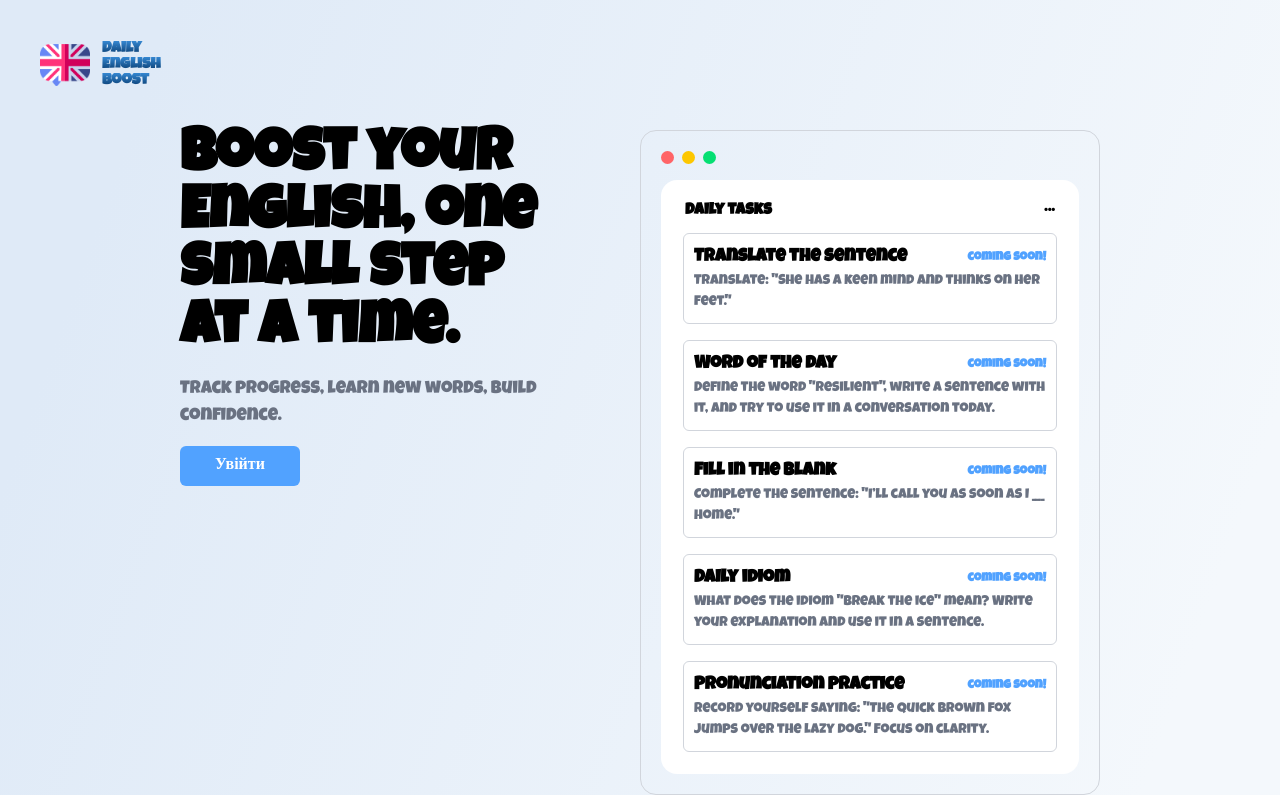
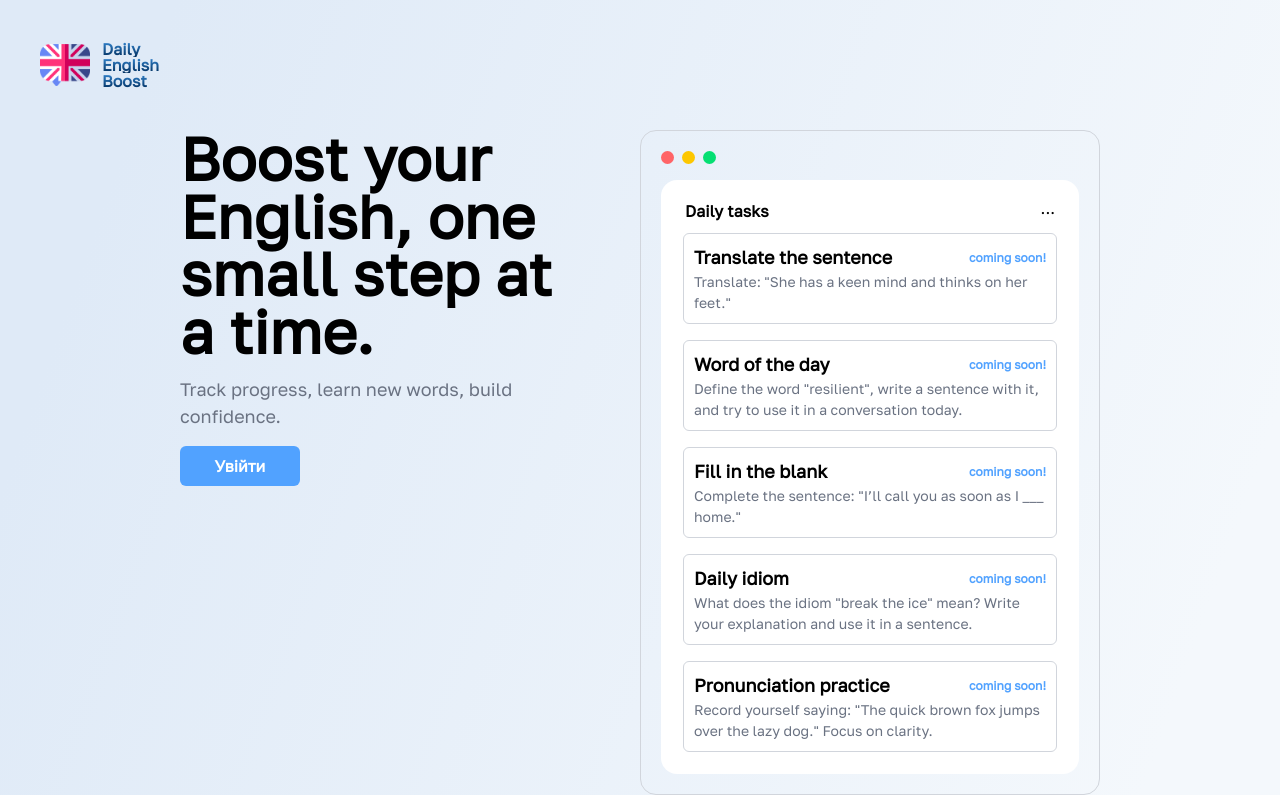
Before and after one commit to OlehWhite/daily-english-boost, a Next.js app: page / in a window 1280 px wide. Shown: the top 800 px of the page. Built offline with nearby package versions, Linux system fonts and the light colour scheme; no server answers.

Commit message:
UI: Moved and renamed folders and files

```diff
--- a/app/globals.css
+++ b/app/globals.css
@@ -6,8 +6,8 @@
   --foreground: #000000;
 }
 
-.luckiest-guy-regular {
-  font-family: 'Luckiest Guy', cursive;
+.golos-text-regular {
+  font-family: "Golos Text", sans-serif;
 }
 
 html {
@@ -15,11 +15,12 @@ html {
 }
 
 body {
-  min-height: 100vh; /* Змінено з height на min-height для покриття контенту */
+  min-height: 100vh;
   background: var(--background);
   background-repeat: no-repeat; /* Запобігає повторенню фону */
   background-size: cover; /* Масштабує фон, щоб покрити весь елемент */
   background-attachment: fixed; /* Фіксує фон, щоб він не прокручувався */
   color: var(--foreground);
-  font-family: 'Luckiest Guy', cursive;
+  font-family: "Golos Text", sans-serif;
+
 }
--- a/app/layout.tsx
+++ b/app/layout.tsx
@@ -1,10 +1,10 @@
 import '@/app/globals.css';
 import { authOptions } from '@/app/lib/authOptions';
-import Provider from '@/components/Provider';
+import Providers from '@/components/layouts/Providers';
 import '@/styles/gradients.css';
 import type { Metadata } from 'next';
 import { getServerSession } from 'next-auth';
-import { Luckiest_Guy } from 'next/font/google';
+import { Golos_Text } from 'next/font/google';
 import { ReactNode } from 'react';
 
 export const metadata: Metadata = {
@@ -12,11 +12,11 @@ export const metadata: Metadata = {
   description: 'Welcome to our website where you can learn english!',
 };
 
-const luckiestGuy = Luckiest_Guy({
+const golosText = Golos_Text({
   weight: '400',
   style: 'normal',
   subsets: ['latin'],
-  variable: '--font-luckiest-guy',
+  variable: '--font-golos-text',
   display: 'swap',
 });
 
@@ -29,8 +29,8 @@ export default async function RootLayout({ children }: Props) {
 
   return (
     <html lang="en">
-      <body className={`${luckiestGuy.variable} font-[family-name:var(--font-luckiest-guy)]`}>
-        <Provider session={session}>{children}</Provider>
+      <body className={`${golosText.variable} `}>
+        <Providers session={session}>{children}</Providers>
       </body>
     </html>
   );
--- a/components/landing-page/header/Header.tsx
+++ b/components/layouts/header/Header.tsx
@@ -1,7 +1,7 @@
 'use client';
 
-import Client from '@/components/landing-page/header/Client';
-import Logo from '@/components/landing-page/header/Logo';
+import Client from '@/components/layouts/header/Client';
+import Logo from '@/components/layouts/header/Logo';
 
 const Header = () => {
   return (
--- a/components/landing-page/header/Logo.tsx
+++ b/components/layouts/header/Logo.tsx
@@ -8,7 +8,7 @@ import Link from 'next/link';
 
 const Logo = () => {
   return (
-    <Link href="/" className="flex gap-3 items-center cursor-pointer">
+    <Link href="/public" className="flex gap-3 items-center cursor-pointer">
       <motion.div
         initial="hidden"
         animate="visible"
--- a/components/profile/Lvl.tsx
+++ b/components/profile/Lvl.tsx
@@ -1,4 +1,4 @@
-import ProgressBar from '@/components/UI/ProgressBar';
+import ProgressBar from '@/components/ui/ProgressBar';
 import { leftFeedbacksAnimations } from '@/constants/animations';
 import { motion, useInView } from 'motion/react';
 import { useRef } from 'react';
--- a/tailwind.config.js
+++ b/tailwind.config.js
@@ -9,7 +9,11 @@ const config = {
     './node_modules/@heroui/theme/dist/**/*.{js,ts,jsx,tsx}',
   ],
   theme: {
-    extend: {},
+    extend: {
+      fontFamily: {
+        fredoka: ['Fredoka', 'sans-serif'],
+      },
+    },
   },
   darkMode: 'class',
   plugins: [heroui()],
```
Also changed, not shown: components/layouts/Providers.tsx (renamed from components/Provider.tsx, +4 -4 lines), components/layouts/footer/Footer.tsx (renamed from components/landing-page/footer/Footer.tsx), components/layouts/header/Client.tsx (renamed from components/landing-page/header/Client.tsx), components/ui/Button.tsx (renamed from components/UI/Button.tsx), components/ui/ProgressBar.tsx (renamed from components/UI/ProgressBar.tsx).
